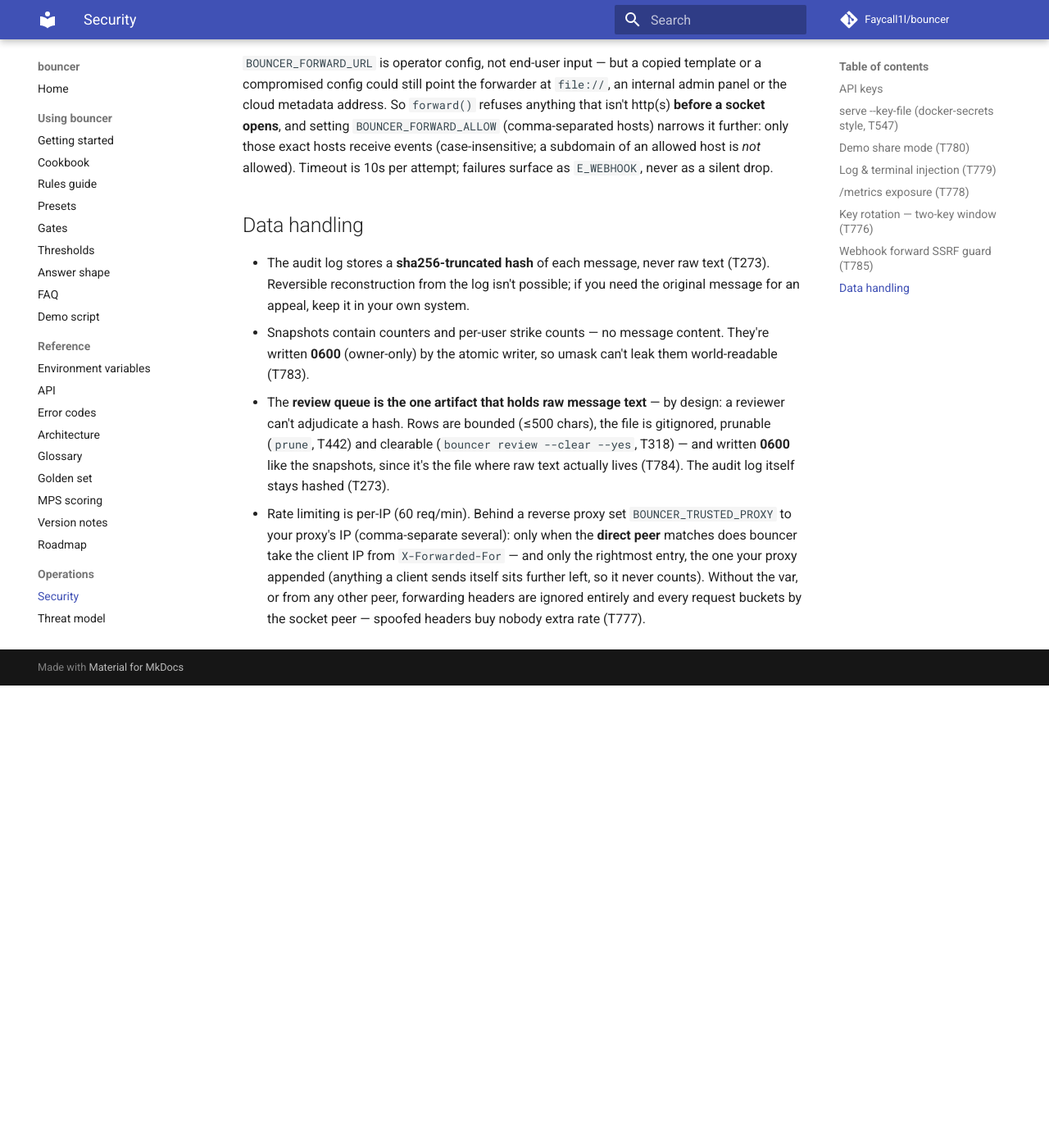
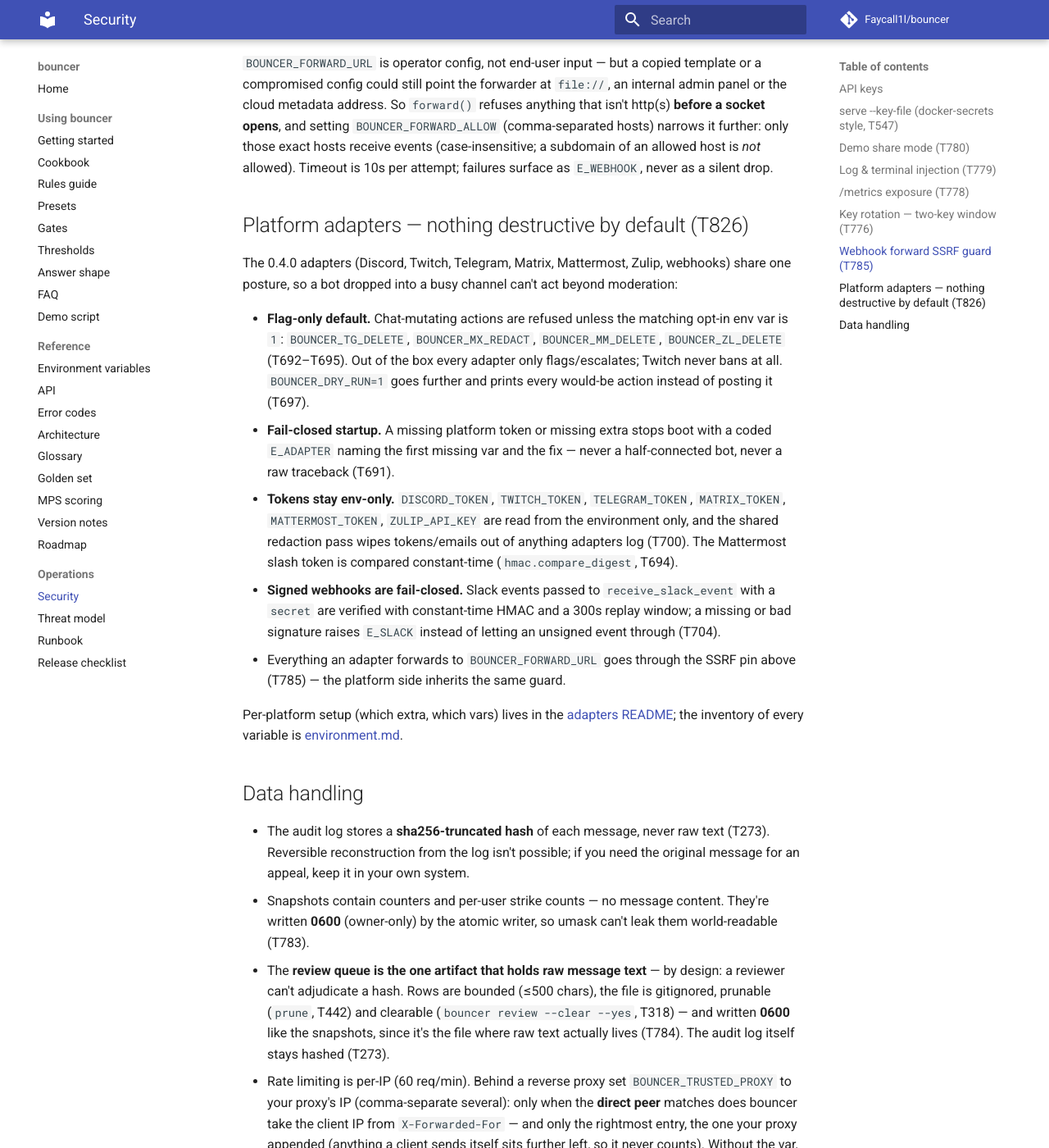
Before and after one commit to Faycall1l/bouncer, an MkDocs documentation site: the page built from docs/SECURITY.md, in a window 1280 px wide and 1400 px high, scrolled down 2453 px. Shown: the whole window at 82% size. Built offline with MkDocs 1.6.1 and Material for MkDocs 9.7.7, drawn with Linux system fonts in a browser that asks for light colours; comment, search, counter and statistics services are not loaded; before the commit the page ends 3289 px from its top, so only the background shows below that.

Commit message:
T826 sec: SECURITY.md updated for the 0.4.0 adapter surface — new section covering flag-only destructive actions, fail-closed startup, env-only tokens, fail-closed webhook signatures, each claim T-boxed and pinned by a test against env table + src

```diff
--- a/docs/SECURITY.md
+++ b/docs/SECURITY.md
@@ -113,6 +113,37 @@
 subdomain of an allowed host is *not* allowed). Timeout is 10s per
 attempt; failures surface as `E_WEBHOOK`, never as a silent drop.
 
+## Platform adapters — nothing destructive by default (T826)
+
+The 0.4.0 adapters (Discord, Twitch, Telegram, Matrix, Mattermost, Zulip,
+webhooks) share one posture, so a bot dropped into a busy channel can't
+act beyond moderation:
+
+* **Flag-only default.** Chat-mutating actions are refused unless the
+  matching opt-in env var is `1`: `BOUNCER_TG_DELETE`,
+  `BOUNCER_MX_REDACT`, `BOUNCER_MM_DELETE`, `BOUNCER_ZL_DELETE`
+  (T692–T695). Out of the box every adapter only flags/escalates; Twitch
+  never bans at all. `BOUNCER_DRY_RUN=1` goes further and prints every
+  would-be action instead of posting it (T697).
+* **Fail-closed startup.** A missing platform token or missing extra stops
+  boot with a coded `E_ADAPTER` naming the first missing var and the fix —
+  never a half-connected bot, never a raw traceback (T691).
+* **Tokens stay env-only.** `DISCORD_TOKEN`, `TWITCH_TOKEN`,
+  `TELEGRAM_TOKEN`, `MATRIX_TOKEN`, `MATTERMOST_TOKEN`, `ZULIP_API_KEY`
+  are read from the environment only, and the shared redaction pass wipes
+  tokens/emails out of anything adapters log (T700). The Mattermost slash
+  token is compared constant-time (`hmac.compare_digest`, T694).
+* **Signed webhooks are fail-closed.** Slack events passed to
+  `receive_slack_event` with a `secret` are verified with constant-time
+  HMAC and a 300s replay window; a missing or bad signature raises
+  `E_SLACK` instead of letting an unsigned event through (T704).
+* Everything an adapter forwards to `BOUNCER_FORWARD_URL` goes through the
+  SSRF pin above (T785) — the platform side inherits the same guard.
+
+Per-platform setup (which extra, which vars) lives in the
+[adapters README](https://github.com/Faycall1l/bouncer/blob/main/src/gatekeeper/adapters/README.md);
+the inventory of every variable is [environment.md](environment.md).
+
 ## Data handling
 
 * The audit log stores a **sha256-truncated hash** of each message, never raw
```
Also changed, not shown: TODO.md (+1 -1 lines), 1 other file.
